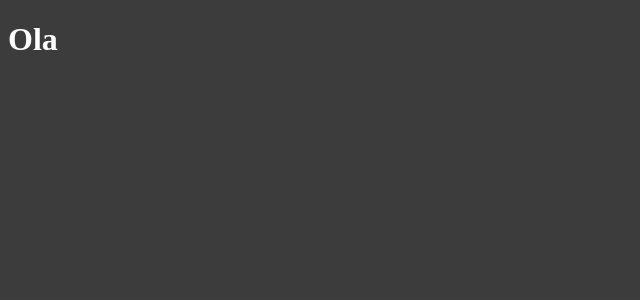
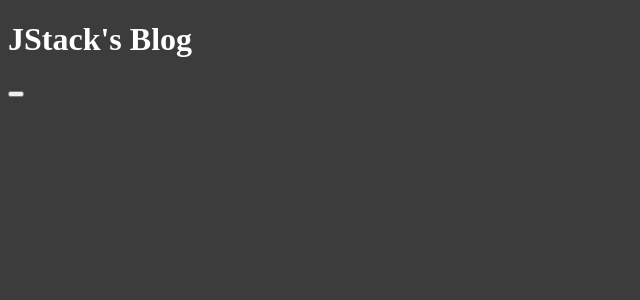
Before and after one commit to cauealb/full-stack, a React app in the folder React/: page / in a window 1280 px wide. Shown: the top 300 px of the page, without its empty margins (0-640 px from the left). Built offline with nearby package versions, Linux system fonts and the light colour scheme.

Commit message:
Incluindo o Header

```diff
--- a/React/src/components/Header/index.jsx
+++ b/React/src/components/Header/index.jsx
@@ -3,8 +3,9 @@ import React from "react"
 export default function Header() {
 
     return (
-        <>
-            <h1>Ola</h1>
-        </>
+        <header>
+            <h1>JStack's Blog</h1>
+            <button type="button"></button>
+        </header>
     )
 }
```
